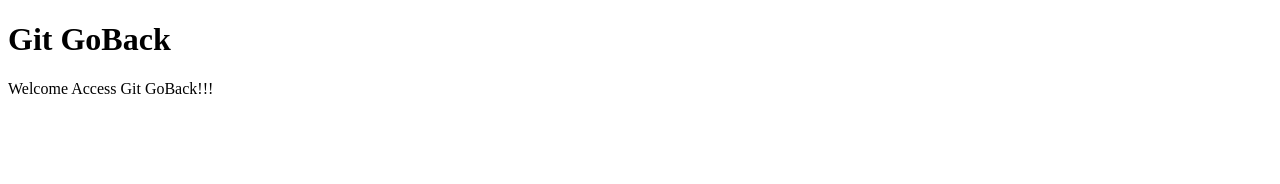
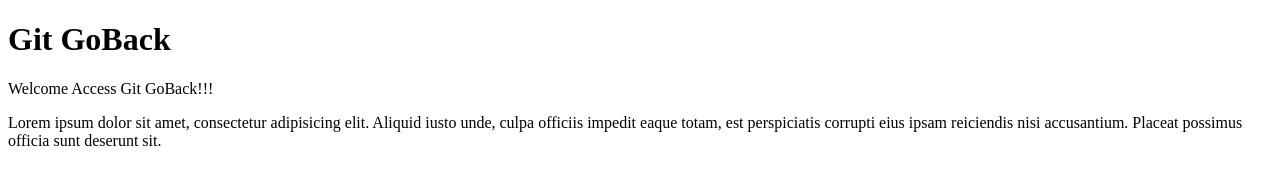
Before and after one commit to zerotofullstack/git-goback, a plain HTML site: page index.html in a window 1280 px wide. Drawn offline with Linux system fonts and the light colour scheme.

Commit message:
add content for index.html

```diff
--- a/index.html
+++ b/index.html
@@ -16,5 +16,6 @@
         <![endif]-->
         <h1>Git GoBack</h1>
         <p>Welcome Access Git GoBack!!!</p>
+        <p>Lorem ipsum dolor sit amet, consectetur adipisicing elit. Aliquid iusto unde, culpa officiis impedit eaque totam, est perspiciatis corrupti eius ipsam reiciendis nisi accusantium. Placeat possimus officia sunt deserunt sit.</p>
     </body>
 </html>
```
